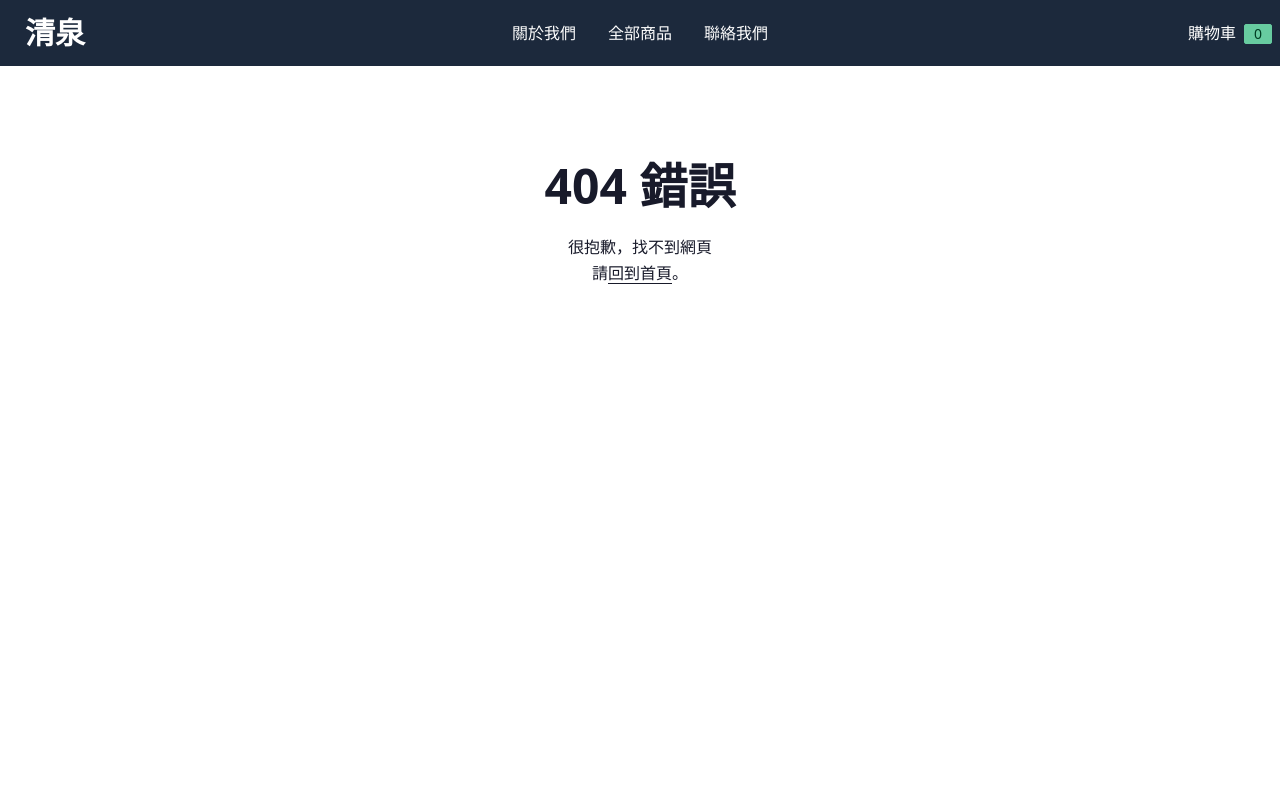
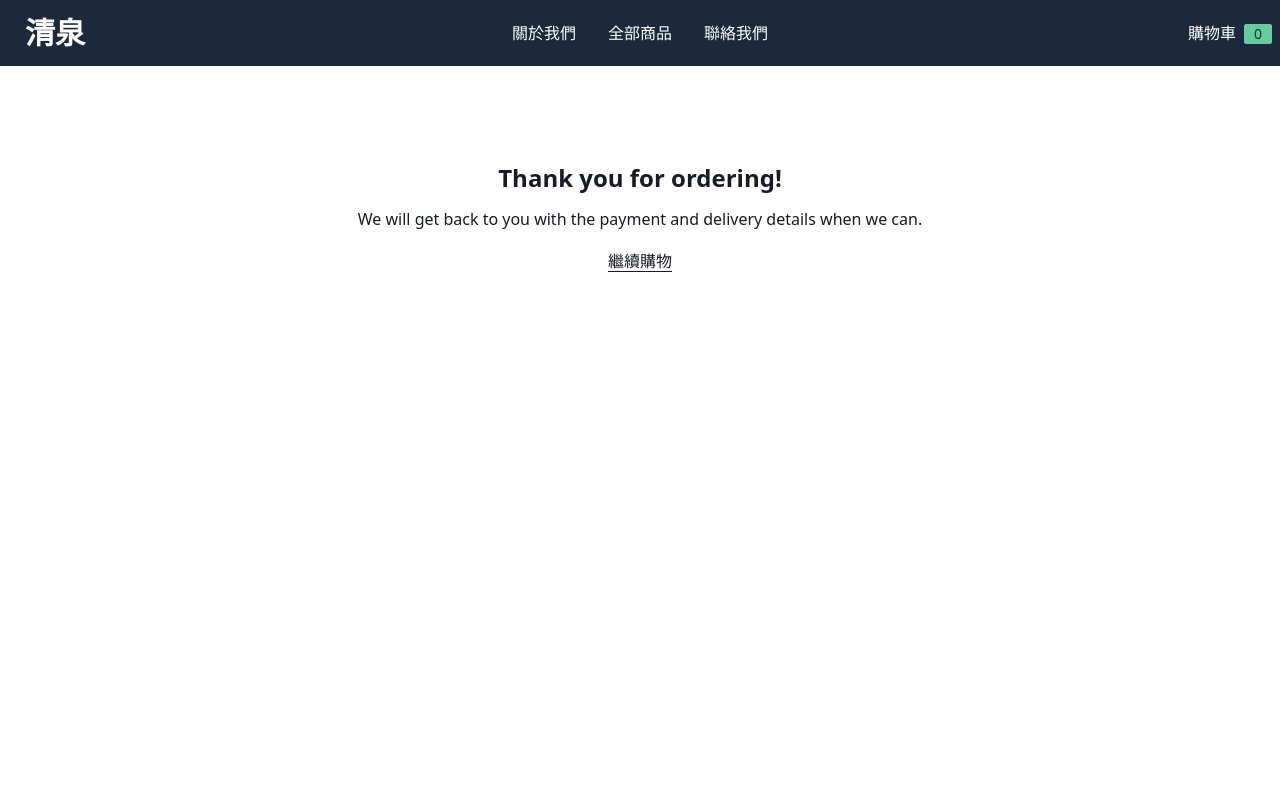
Before and after one commit to msunji/spring-publications-tw, a Next.js app: page /thankyou in a window 1280 px wide. Before the commit this address had no page. Shown: the top 800 px of the page. Built offline with nearby package versions, Linux system fonts and the light colour scheme.

Commit message:
Make thank you page for form submissions

```diff
--- /dev/null
+++ b/pages/thankyou.tsx
@@ -0,0 +1,13 @@
+import Link from 'next/link';
+
+export default function Page() {
+  return (
+    <section>
+      <div className="container text-center">
+        <h2>Thank you for ordering!</h2>
+        <p className="mb-4">We will get back to you with the payment and delivery details when we can.</p>
+        <Link href="/view-products">繼續購物</Link>
+      </div>
+    </section>
+  )
+}
```
